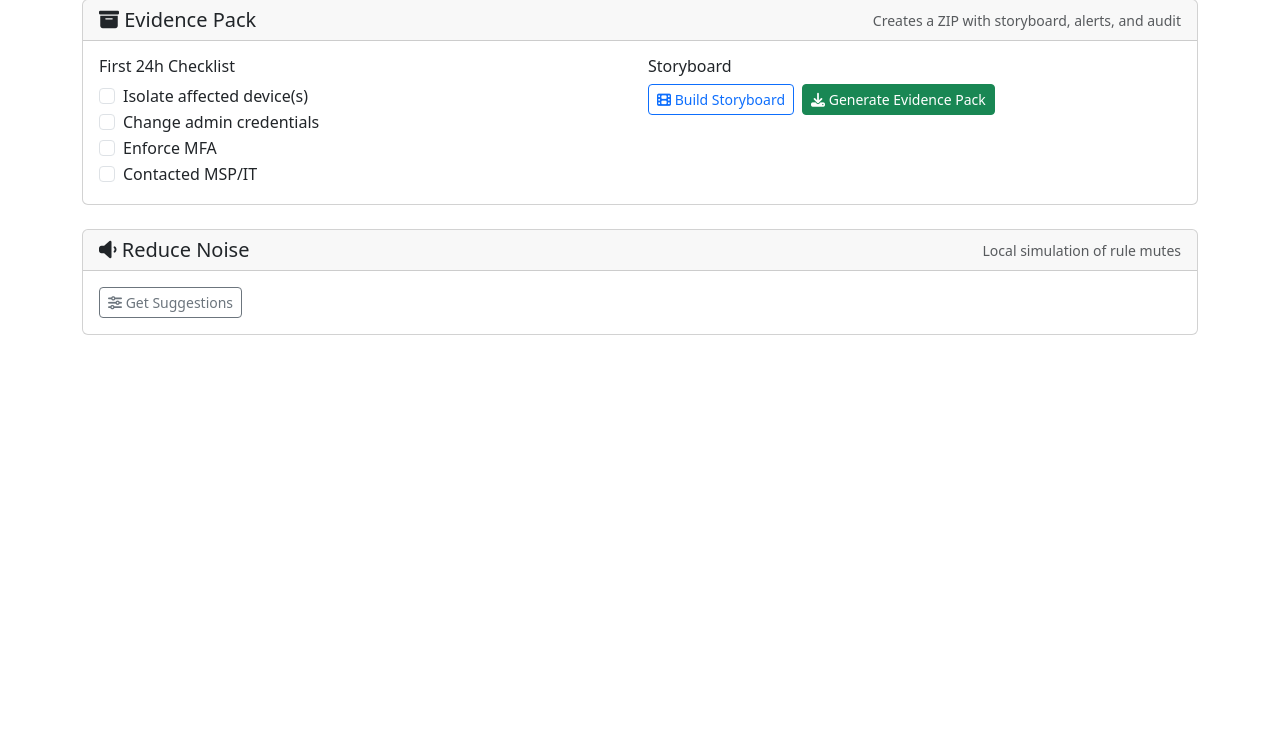
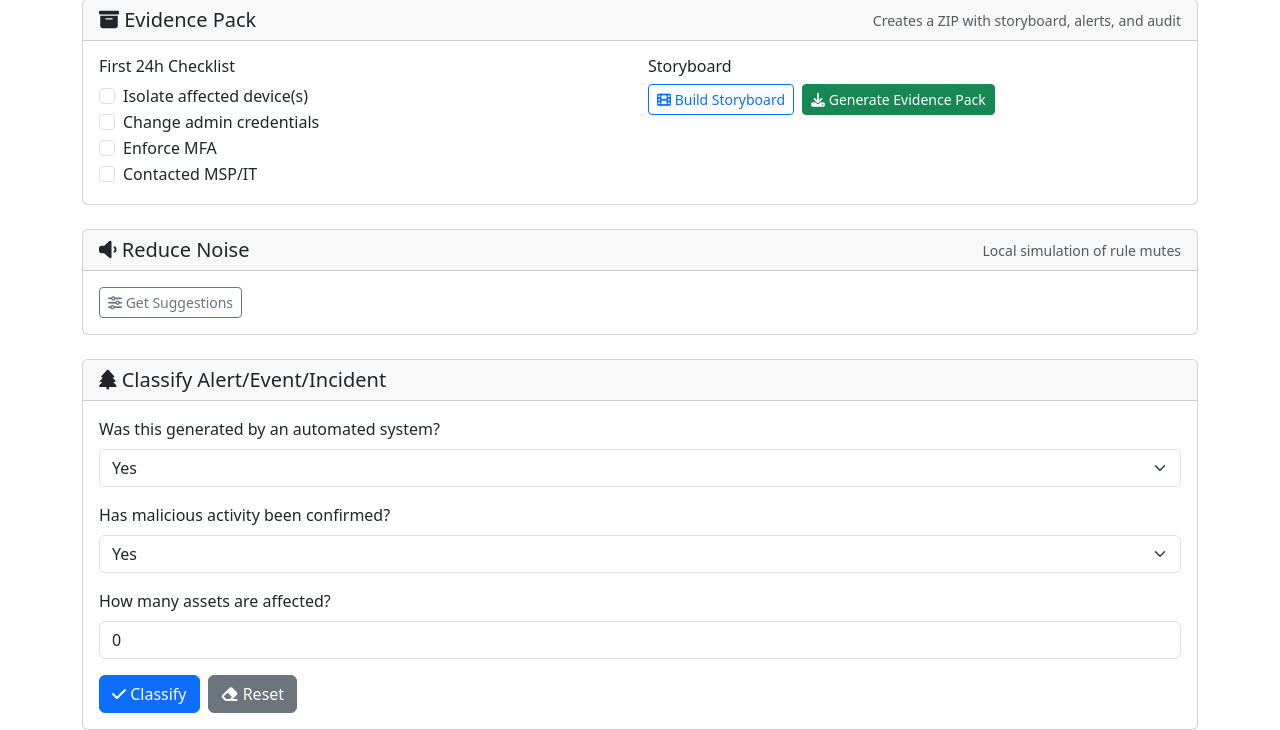
Before and after one commit to onionclove/SCC25, a Flask app: page /actions in a window 1280 px wide. Shown: the part 562-1292 px from the top of the page. Before the commit the page ends 897 px from the top, so only its background shows below. Run offline with Flask 3, Linux system fonts and the light colour scheme; some libraries are stand-ins or nearby versions.

Commit message:
added simple decision trees

```diff
--- a/app.py
+++ b/app.py
@@ -1082,5 +1082,38 @@ def api_virustotal_lookup(alert_id, observable_type, observable_value):
 
     return jsonify(result) if result else jsonify({'error': 'No VirusTotal data available'}), 404
 
+@app.route('/api/classify', methods=['POST'])
+def classify_alert():
+    """
+    Classify an input based on a decision tree.
+    Expects JSON input with answers to structured questions.
+    """
+    try:
+        data = request.get_json(force=True, silent=False)
+        if not data:
+            return jsonify({"error": "Invalid or missing JSON input"}), 400
+
+        # Decision tree logic
+        def decision_tree(answers):
+            # Example decision tree logic
+            if answers.get('automated_system') == 'yes':
+                if answers.get('malicious_activity') == 'yes':
+                    return "Incident"
+                else:
+                    return "Alert"
+            else:
+                if answers.get('assets_affected', 0) > 5:
+                    return "Incident"
+                elif answers.get('malicious_activity') == 'no':
+                    return "Event"
+                else:
+                    return "Alert"
+
+        classification = decision_tree(data)
+        return jsonify({"classification": classification}), 200
+
+    except Exception as e:
+        return jsonify({"error": f"An error occurred: {str(e)}"}), 500
+
 if __name__ == '__main__':
     app.run(debug=True, host='127.0.0.1', port=5000)
--- a/templates/actions.html
+++ b/templates/actions.html
@@ -193,6 +193,47 @@
             <div class="card-body">
                 <button id="noise-btn" class="btn btn-outline-secondary btn-sm"><i class="fas fa-sliders"></i> Get Suggestions</button>
                 <div id="noise-results" class="mt-3" style="display:none;"></div>
+            </div>
+        </div>
+
+        <div class="card mt-4">
+            <div class="card-header d-flex justify-content-between align-items-center">
+                <h5 class="mb-0"><i class="fas fa-tree"></i> Classify Alert/Event/Incident</h5>
+            </div>
+            <div class="card-body">
+                <form id="classification-form" class="row g-3">
+                    <div class="col-12">
+                        <label for="automated_system" class="form-label">Was this generated by an automated system?</label>
+                        <select id="automated_system" name="automated_system" class="form-select">
+                            <option value="yes">Yes</option>
+                            <option value="no">No</option>
+                        </select>
+                    </div>
+                    <div class="col-12">
+                        <label for="malicious_activity" class="form-label">Has malicious activity been confirmed?</label>
+                        <select id="malicious_activity" name="malicious_activity" class="form-select">
+                            <option value="yes">Yes</option>
+                            <option value="no">No</option>
+                        </select>
+                    </div>
+                    <div class="col-12">
+                        <label for="assets_affected" class="form-label">How many assets are affected?</label>
+                        <input type="number" id="assets_affected" name="assets_affected" class="form-control" min="0" value="0">
+                    </div>
+                    <div class="col-12 d-flex gap-2">
+                        <button type="submit" class="btn btn-primary">
+                            <i class="fas fa-check"></i> Classify
+                        </button>
+                        <button type="reset" class="btn btn-secondary">
+                            <i class="fas fa-eraser"></i> Reset
+                        </button>
+                    </div>
+                </form>
+
+                <div id="classification-result" class="mt-4" style="display:none;">
+                    <h6>Result</h6>
+                    <div id="classification-alert" class="alert d-none" role="alert"></div>
+                </div>
             </div>
         </div>
     </div>
@@ -425,6 +466,45 @@
                 noiseRes.innerHTML = '<div class="text-danger">Failed to compute suggestions.</div>';
             }
         });
+
+        const classificationForm = document.getElementById('classification-form');
+        const classificationResult = document.getElementById('classification-result');
+        const classificationAlert = document.getElementById('classification-alert');
+
+        classificationForm.addEventListener('submit', async (e) => {
+            e.preventDefault();
+            classificationAlert.classList.add('d-none');
+            classificationResult.style.display = 'none';
+
+            const payload = {
+                automated_system: document.getElementById('automated_system').value,
+                malicious_activity: document.getElementById('malicious_activity').value,
+                assets_affected: parseInt(document.getElementById('assets_affected').value, 10)
+            };
+
+            try {
+                const res = await fetch("{{ url_for('classify_alert') }}", {
+                    method: 'POST',
+                    headers: { 'Content-Type': 'application/json' },
+                    body: JSON.stringify(payload)
+                });
+                const data = await res.json();
+                if (!res.ok) {
+                    classificationAlert.className = 'alert alert-danger';
+                    classificationAlert.textContent = data.error || 'Classification failed.';
+                } else {
+                    classificationAlert.className = 'alert alert-success';
+                    classificationAlert.textContent = `Classification: ${data.classification}`;
+                }
+                classificationAlert.classList.remove('d-none');
+                classificationResult.style.display = 'block';
+            } catch (err) {
+                classificationAlert.className = 'alert alert-danger';
+                classificationAlert.textContent = 'An error occurred while classifying.';
+                classificationAlert.classList.remove('d-none');
+                classificationResult.style.display = 'block';
+            }
+        });
     </script>
 </body>
 </html>
```
